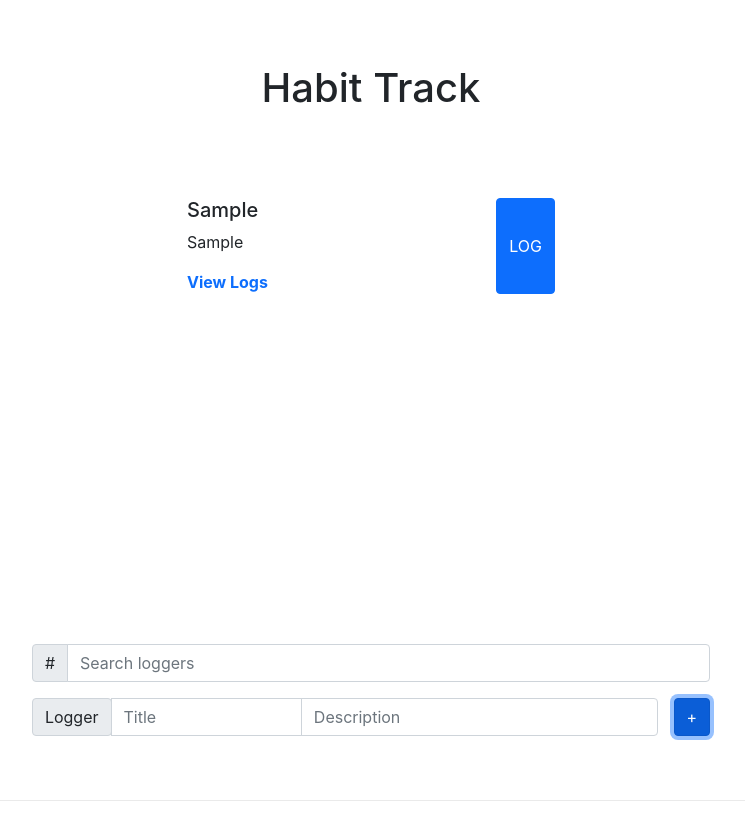
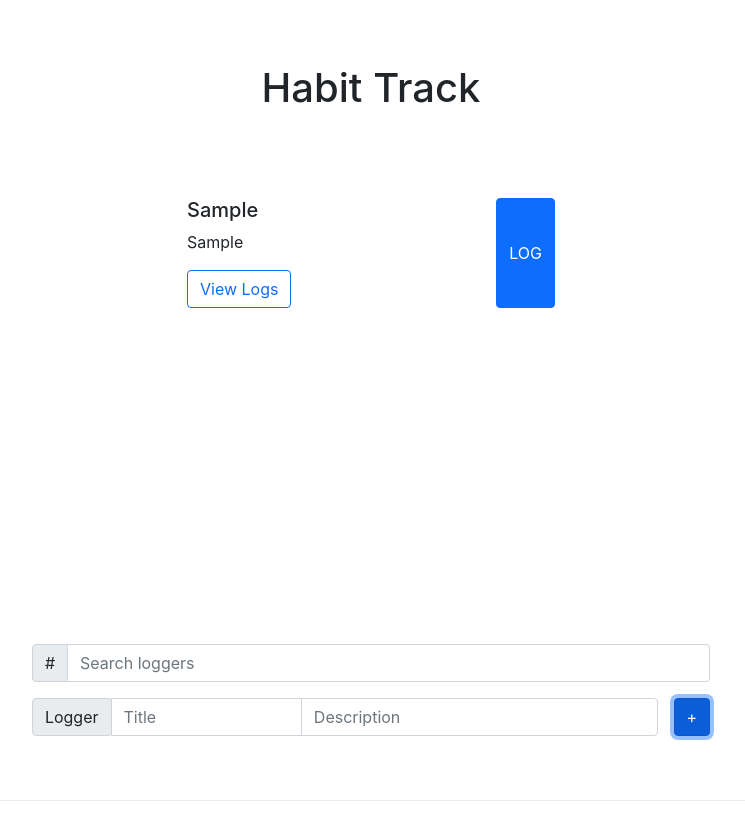
Before and after one commit to jwilld/habit-track, a Next.js app: page / in a window 1280 px wide. Both pictures are taken after typing "Sample", "Sample" into the empty fields and a click on the button "add logger". Shown: the top 840 px of the page, without its empty margins (269-1014 px from the left). Built offline with nearby package versions, Linux system fonts and the light colour scheme.

Commit message:
change "View Logs" button to primary outline

```diff
--- a/src/components/Card.tsx
+++ b/src/components/Card.tsx
@@ -25,12 +25,11 @@ export default function Card() {
         <div>
           <h5 className="card-title">{logger.title}</h5>
           <p className="card-text">{logger.description}</p>
-          <span style={{fontWeight:'bold',color:'rgb(13, 110, 253)'}}>View Logs</span>
+          <button className="btn btn-outline-primary">View Logs</button>
         </div>
         <div className="d-grid" style={{ alignSelf: 'stretch', display: 'flex' }}>
-          <a
+          <button
             style={{ display: 'flex', justifyContent: 'center', alignItems: 'center' }}
-            href="#"
             className="btn btn-primary"
             onClick={(event) => {
               event.preventDefault();
@@ -46,7 +45,7 @@ export default function Card() {
             }}
           >
             LOG
-          </a>
+          </button>
         </div>
       </div>
     </div>
```
